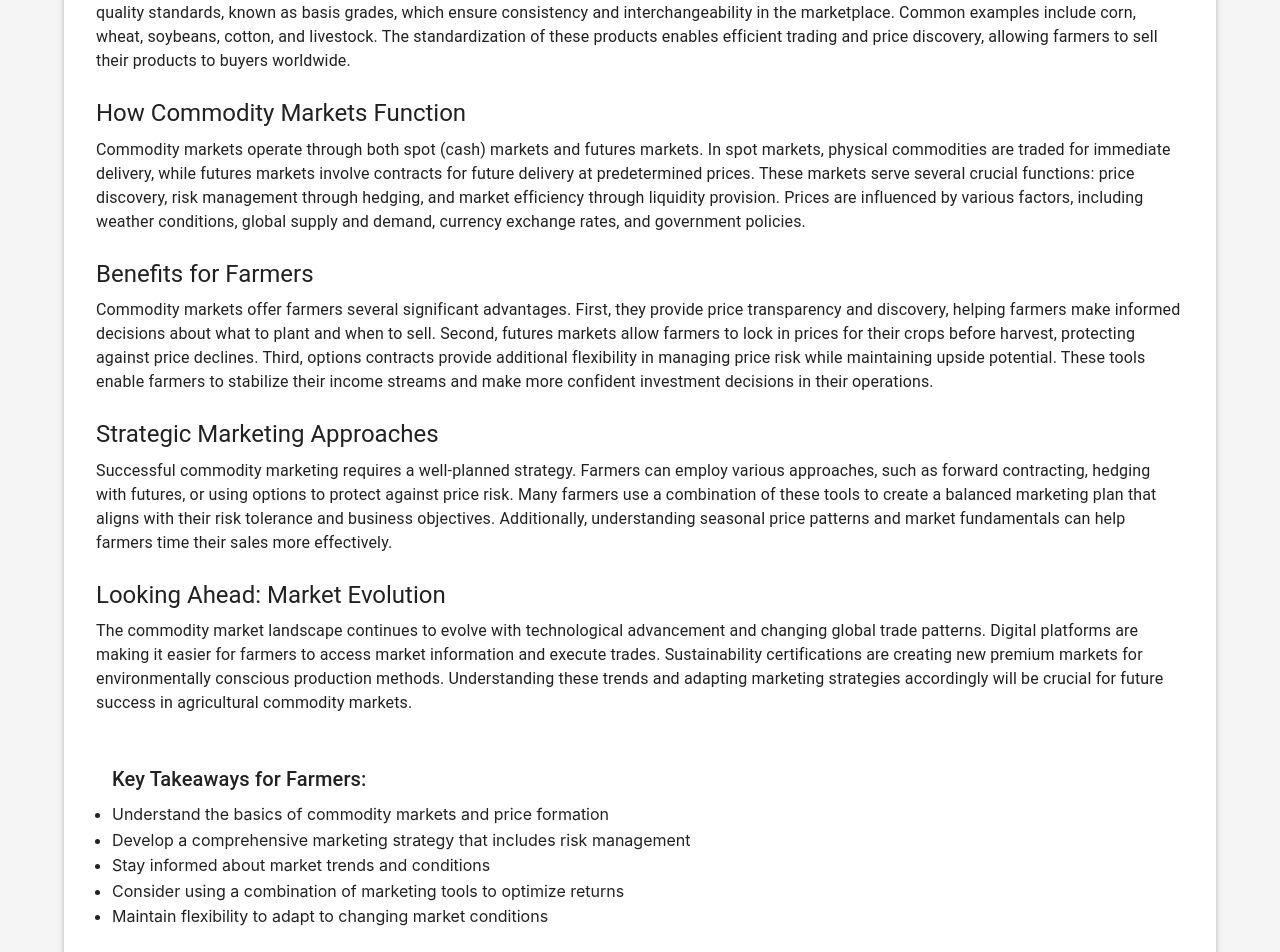
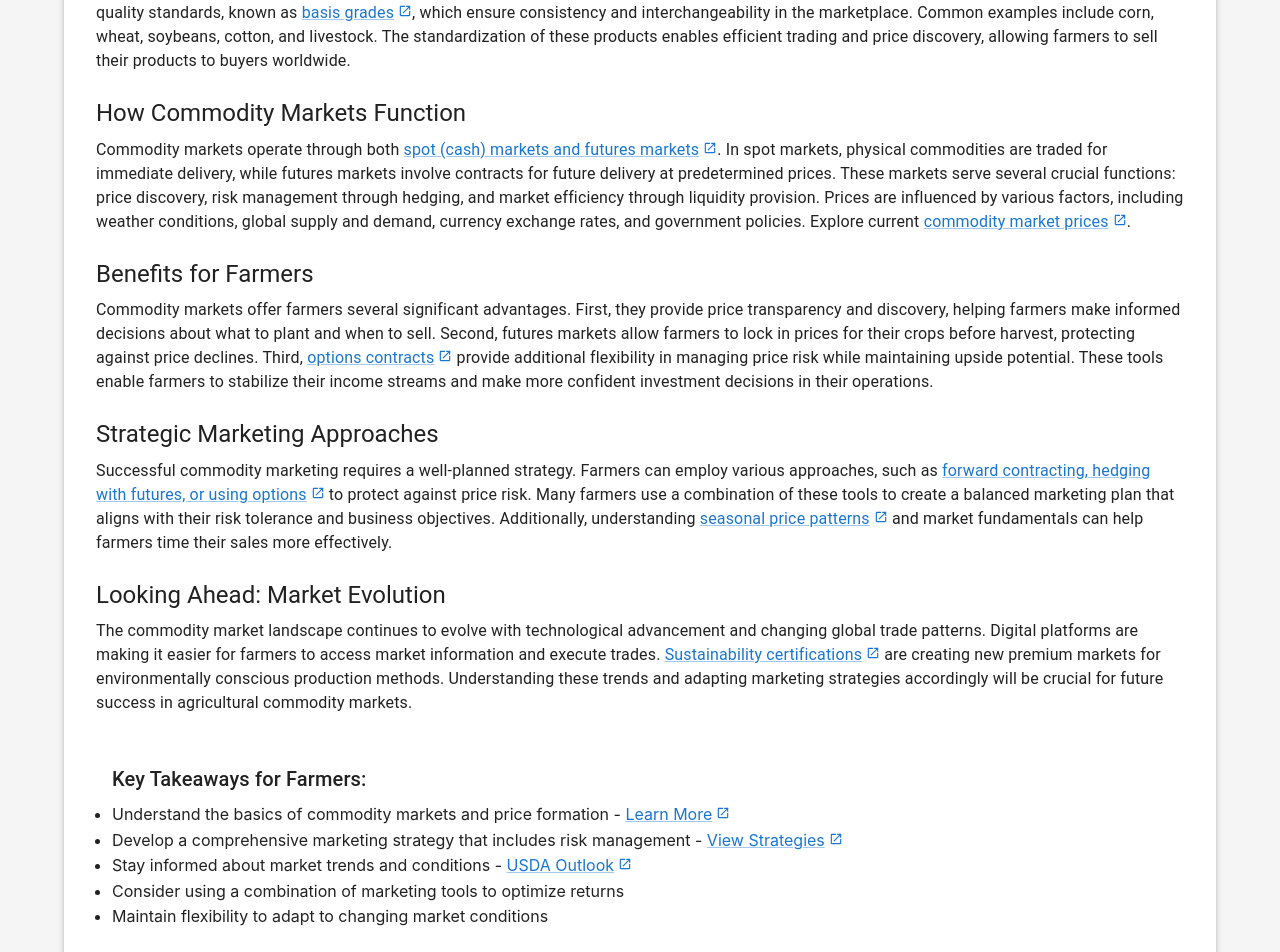
Before and after one commit to appcontentbiz/farm-wisdom, a React (Vite) app: page /resources in a window 1280 px wide. Shown: the part 2060-3012 px from the top of the page. Built offline with nearby package versions, Linux system fonts and the light colour scheme; no server answers.

Commit message:
feat: Add interactive links to commodities article

```diff
--- a/src/pages/Resources.jsx
+++ b/src/pages/Resources.jsx
@@ -11,11 +11,13 @@ import {
   Button,
   Tabs,
   Tab,
+  Link,
 } from '@mui/material';
 import SchoolIcon from '@mui/icons-material/School';
 import TrendingUpIcon from '@mui/icons-material/TrendingUp';
 import PeopleIcon from '@mui/icons-material/People';
 import AgricultureIcon from '@mui/icons-material/Agriculture';
+import OpenInNewIcon from '@mui/icons-material/OpenInNew';
 
 const Resources = () => {
   const [selectedTab, setSelectedTab] = React.useState(0);
@@ -200,7 +202,7 @@ const Resources = () => {
           </Typography>
 
           <Typography variant="body1" paragraph>
-            Agricultural commodities form the backbone of global trade and represent a crucial opportunity for farmers to maximize their profits. These standardized agricultural products—ranging from grains and oilseeds to livestock and dairy—are traded on specialized markets that operate under specific rules and mechanisms. Understanding how commodity markets work is essential for modern farmers looking to optimize their revenue streams and manage risk effectively.
+            Agricultural commodities form the backbone of global trade and represent a crucial opportunity for farmers to maximize their profits. These standardized agricultural products—ranging from grains and oilseeds to livestock and dairy—are traded on specialized markets that operate under specific rules and mechanisms. Understanding how commodity markets work is essential for modern farmers looking to optimize their revenue streams and manage risk effectively. Learn more about the <Link href="https://www.cmegroup.com/education/courses/introduction-to-agricultural-products" target="_blank" rel="noopener noreferrer">basics of agricultural trading<OpenInNewIcon sx={{ fontSize: 14, ml: 0.5 }} /></Link>.
           </Typography>
 
           <Typography variant="h5" gutterBottom sx={{ mt: 3 }}>
@@ -208,7 +210,7 @@ const Resources = () => {
           </Typography>
 
           <Typography variant="body1" paragraph>
-            Agricultural commodities are standardized farm products that can be bought and sold on regulated exchanges. These products must meet specific quality standards, known as basis grades, which ensure consistency and interchangeability in the marketplace. Common examples include corn, wheat, soybeans, cotton, and livestock. The standardization of these products enables efficient trading and price discovery, allowing farmers to sell their products to buyers worldwide.
+            Agricultural commodities are standardized farm products that can be bought and sold on regulated exchanges. These products must meet specific quality standards, known as <Link href="https://www.cmegroup.com/markets/agriculture" target="_blank" rel="noopener noreferrer">basis grades<OpenInNewIcon sx={{ fontSize: 14, ml: 0.5 }} /></Link>, which ensure consistency and interchangeability in the marketplace. Common examples include corn, wheat, soybeans, cotton, and livestock. The standardization of these products enables efficient trading and price discovery, allowing farmers to sell their products to buyers worldwide.
           </Typography>
 
           <Typography variant="h5" gutterBottom sx={{ mt: 3 }}>
@@ -216,7 +218,7 @@ const Resources = () => {
           </Typography>
 
           <Typography variant="body1" paragraph>
-            Commodity markets operate through both spot (cash) markets and futures markets. In spot markets, physical commodities are traded for immediate delivery, while futures markets involve contracts for future delivery at predetermined prices. These markets serve several crucial functions: price discovery, risk management through hedging, and market efficiency through liquidity provision. Prices are influenced by various factors, including weather conditions, global supply and demand, currency exchange rates, and government policies.
+            Commodity markets operate through both <Link href="https://www.cmegroup.com/education/courses/introduction-to-futures/definition-of-futures.html" target="_blank" rel="noopener noreferrer">spot (cash) markets and futures markets<OpenInNewIcon sx={{ fontSize: 14, ml: 0.5 }} /></Link>. In spot markets, physical commodities are traded for immediate delivery, while futures markets involve contracts for future delivery at predetermined prices. These markets serve several crucial functions: price discovery, risk management through hedging, and market efficiency through liquidity provision. Prices are influenced by various factors, including weather conditions, global supply and demand, currency exchange rates, and government policies. Explore current <Link href="https://www.nasdaq.com/market-activity/commodities" target="_blank" rel="noopener noreferrer">commodity market prices<OpenInNewIcon sx={{ fontSize: 14, ml: 0.5 }} /></Link>.
           </Typography>
 
           <Typography variant="h5" gutterBottom sx={{ mt: 3 }}>
@@ -224,7 +226,7 @@ const Resources = () => {
           </Typography>
 
           <Typography variant="body1" paragraph>
-            Commodity markets offer farmers several significant advantages. First, they provide price transparency and discovery, helping farmers make informed decisions about what to plant and when to sell. Second, futures markets allow farmers to lock in prices for their crops before harvest, protecting against price declines. Third, options contracts provide additional flexibility in managing price risk while maintaining upside potential. These tools enable farmers to stabilize their income streams and make more confident investment decisions in their operations.
+            Commodity markets offer farmers several significant advantages. First, they provide price transparency and discovery, helping farmers make informed decisions about what to plant and when to sell. Second, futures markets allow farmers to lock in prices for their crops before harvest, protecting against price declines. Third, <Link href="https://www.cmegroup.com/education/courses/introduction-to-options" target="_blank" rel="noopener noreferrer">options contracts<OpenInNewIcon sx={{ fontSize: 14, ml: 0.5 }} /></Link> provide additional flexibility in managing price risk while maintaining upside potential. These tools enable farmers to stabilize their income streams and make more confident investment decisions in their operations.
           </Typography>
 
           <Typography variant="h5" gutterBottom sx={{ mt: 3 }}>
@@ -232,7 +234,7 @@ const Resources = () => {
           </Typography>
 
           <Typography variant="body1" paragraph>
-            Successful commodity marketing requires a well-planned strategy. Farmers can employ various approaches, such as forward contracting, hedging with futures, or using options to protect against price risk. Many farmers use a combination of these tools to create a balanced marketing plan that aligns with their risk tolerance and business objectives. Additionally, understanding seasonal price patterns and market fundamentals can help farmers time their sales more effectively.
+            Successful commodity marketing requires a well-planned strategy. Farmers can employ various approaches, such as <Link href="https://www.cmegroup.com/education/courses/hedging-with-futures-and-options" target="_blank" rel="noopener noreferrer">forward contracting, hedging with futures, or using options<OpenInNewIcon sx={{ fontSize: 14, ml: 0.5 }} /></Link> to protect against price risk. Many farmers use a combination of these tools to create a balanced marketing plan that aligns with their risk tolerance and business objectives. Additionally, understanding <Link href="https://www.cmegroup.com/education/courses/understanding-seasonal-spreads" target="_blank" rel="noopener noreferrer">seasonal price patterns<OpenInNewIcon sx={{ fontSize: 14, ml: 0.5 }} /></Link> and market fundamentals can help farmers time their sales more effectively.
           </Typography>
 
           <Typography variant="h5" gutterBottom sx={{ mt: 3 }}>
@@ -240,7 +242,7 @@ const Resources = () => {
           </Typography>
 
           <Typography variant="body1" paragraph>
-            The commodity market landscape continues to evolve with technological advancement and changing global trade patterns. Digital platforms are making it easier for farmers to access market information and execute trades. Sustainability certifications are creating new premium markets for environmentally conscious production methods. Understanding these trends and adapting marketing strategies accordingly will be crucial for future success in agricultural commodity markets.
+            The commodity market landscape continues to evolve with technological advancement and changing global trade patterns. Digital platforms are making it easier for farmers to access market information and execute trades. <Link href="https://www.usda.gov/topics/organic" target="_blank" rel="noopener noreferrer">Sustainability certifications<OpenInNewIcon sx={{ fontSize: 14, ml: 0.5 }} /></Link> are creating new premium markets for environmentally conscious production methods. Understanding these trends and adapting marketing strategies accordingly will be crucial for future success in agricultural commodity markets.
           </Typography>
 
           <Box sx={{ mt: 4, p: 2, bgcolor: 'background.paper', borderRadius: 1 }}>
@@ -248,9 +250,9 @@ const Resources = () => {
               Key Takeaways for Farmers:
             </Typography>
             <ul>
-              <li>Understand the basics of commodity markets and price formation</li>
-              <li>Develop a comprehensive marketing strategy that includes risk management</li>
-              <li>Stay informed about market trends and conditions</li>
+              <li>Understand the basics of commodity markets and price formation - <Link href="https://www.cmegroup.com/education/courses/introduction-to-agricultural-products/learn-about-agricultural-products.html" target="_blank" rel="noopener noreferrer">Learn More<OpenInNewIcon sx={{ fontSize: 14, ml: 0.5 }} /></Link></li>
+              <li>Develop a comprehensive marketing strategy that includes risk management - <Link href="https://www.cmegroup.com/education/courses/hedging-with-futures-and-options/developing-a-hedging-strategy.html" target="_blank" rel="noopener noreferrer">View Strategies<OpenInNewIcon sx={{ fontSize: 14, ml: 0.5 }} /></Link></li>
+              <li>Stay informed about market trends and conditions - <Link href="https://www.ers.usda.gov/topics/farm-economy/commodity-outlook/" target="_blank" rel="noopener noreferrer">USDA Outlook<OpenInNewIcon sx={{ fontSize: 14, ml: 0.5 }} /></Link></li>
               <li>Consider using a combination of marketing tools to optimize returns</li>
               <li>Maintain flexibility to adapt to changing market conditions</li>
             </ul>
@@ -476,7 +478,7 @@ const Resources = () => {
           </Typography>
 
           <Typography variant="body1" paragraph>
-            Agricultural commodities form the backbone of global trade and represent a crucial opportunity for farmers to maximize their profits. These standardized agricultural products—ranging from grains and oilseeds to livestock and dairy—are traded on specialized markets that operate under specific rules and mechanisms. Understanding how commodity markets work is essential for modern farmers looking to optimize their revenue streams and manage risk effectively.
+            Agricultural commodities form the backbone of global trade and represent a crucial opportunity for farmers to maximize their profits. These standardized agricultural products—ranging from grains and oilseeds to livestock and dairy—are traded on specialized markets that operate under specific rules and mechanisms. Understanding how commodity markets work is essential for modern farmers looking to optimize their revenue streams and manage risk effectively. Learn more about the <Link href="https://www.cmegroup.com/education/courses/introduction-to-agricultural-products" target="_blank" rel="noopener noreferrer">basics of agricultural trading<OpenInNewIcon sx={{ fontSize: 14, ml: 0.5 }} /></Link>.
           </Typography>
 
           <Typography variant="h5" gutterBottom sx={{ mt: 3 }}>
@@ -484,7 +486,7 @@ const Resources = () => {
           </Typography>
 
           <Typography variant="body1" paragraph>
-            Agricultural commodities are standardized farm products that can be bought and sold on regulated exchanges. These products must meet specific quality standards, known as basis grades, which ensure consistency and interchangeability in the marketplace. Common examples include corn, wheat, soybeans, cotton, and livestock. The standardization of these products enables efficient trading and price discovery, allowing farmers to sell their products to buyers worldwide.
+            Agricultural commodities are standardized farm products that can be bought and sold on regulated exchanges. These products must meet specific quality standards, known as <Link href="https://www.cmegroup.com/markets/agriculture" target="_blank" rel="noopener noreferrer">basis grades<OpenInNewIcon sx={{ fontSize: 14, ml: 0.5 }} /></Link>, which ensure consistency and interchangeability in the marketplace. Common examples include corn, wheat, soybeans, cotton, and livestock. The standardization of these products enables efficient trading and price discovery, allowing farmers to sell their products to buyers worldwide.
           </Typography>
 
           <Typography variant="h5" gutterBottom sx={{ mt: 3 }}>
@@ -492,7 +494,7 @@ const Resources = () => {
           </Typography>
 
           <Typography variant="body1" paragraph>
-            Commodity markets operate through both spot (cash) markets and futures markets. In spot markets, physical commodities are traded for immediate delivery, while futures markets involve contracts for future delivery at predetermined prices. These markets serve several crucial functions: price discovery, risk management through hedging, and market efficiency through liquidity provision. Prices are influenced by various factors, including weather conditions, global supply and demand, currency exchange rates, and government policies.
+            Commodity markets operate through both <Link href="https://www.cmegroup.com/education/courses/introduction-to-futures/definition-of-futures.html" target="_blank" rel="noopener noreferrer">spot (cash) markets and futures markets<OpenInNewIcon sx={{ fontSize: 14, ml: 0.5 }} /></Link>. In spot markets, physical commodities are traded for immediate delivery, while futures markets involve contracts for future delivery at predetermined prices. These markets serve several crucial functions: price discovery, risk management through hedging, and market efficiency through liquidity provision. Prices are influenced by various factors, including weather conditions, global supply and demand, currency exchange rates, and government policies. Explore current <Link href="https://www.nasdaq.com/market-activity/commodities" target="_blank" rel="noopener noreferrer">commodity market prices<OpenInNewIcon sx={{ fontSize: 14, ml: 0.5 }} /></Link>.
           </Typography>
 
           <Typography variant="h5" gutterBottom sx={{ mt: 3 }}>
@@ -500,7 +502,7 @@ const Resources = () => {
           </Typography>
 
           <Typography variant="body1" paragraph>
-            Commodity markets offer farmers several significant advantages. First, they provide price transparency and discovery, helping farmers make informed decisions about what to plant and when to sell. Second, futures markets allow farmers to lock in prices for their crops before harvest, protecting against price declines. Third, options contracts provide additional flexibility in managing price risk while maintaining upside potential. These tools enable farmers to stabilize their income streams and make more confident investment decisions in their operations.
+            Commodity markets offer farmers several significant advantages. First, they provide price transparency and discovery, helping farmers make informed decisions about what to plant and when to sell. Second, futures markets allow farmers to lock in prices for their crops before harvest, protecting against price declines. Third, <Link href="https://www.cmegroup.com/education/courses/introduction-to-options" target="_blank" rel="noopener noreferrer">options contracts<OpenInNewIcon sx={{ fontSize: 14, ml: 0.5 }} /></Link> provide additional flexibility in managing price risk while maintaining upside potential. These tools enable farmers to stabilize their income streams and make more confident investment decisions in their operations.
           </Typography>
 
           <Typography variant="h5" gutterBottom sx={{ mt: 3 }}>
@@ -508,7 +510,7 @@ const Resources = () => {
           </Typography>
 
           <Typography variant="body1" paragraph>
-            Successful commodity marketing requires a well-planned strategy. Farmers can employ various approaches, such as forward contracting, hedging with futures, or using options to protect against price risk. Many farmers use a combination of these tools to create a balanced marketing plan that aligns with their risk tolerance and business objectives. Additionally, understanding seasonal price patterns and market fundamentals can help farmers time their sales more effectively.
+            Successful commodity marketing requires a well-planned strategy. Farmers can employ various approaches, such as <Link href="https://www.cmegroup.com/education/courses/hedging-with-futures-and-options" target="_blank" rel="noopener noreferrer">forward contracting, hedging with futures, or using options<OpenInNewIcon sx={{ fontSize: 14, ml: 0.5 }} /></Link> to protect against price risk. Many farmers use a combination of these tools to create a balanced marketing plan that aligns with their risk tolerance and business objectives. Additionally, understanding <Link href="https://www.cmegroup.com/education/courses/understanding-seasonal-spreads" target="_blank" rel="noopener noreferrer">seasonal price patterns<OpenInNewIcon sx={{ fontSize: 14, ml: 0.5 }} /></Link> and market fundamentals can help farmers time their sales more effectively.
           </Typography>
 
           <Typography variant="h5" gutterBottom sx={{ mt: 3 }}>
@@ -516,7 +518,7 @@ const Resources = () => {
           </Typography>
 
           <Typography variant="body1" paragraph>
-            The commodity market landscape continues to evolve with technological advancement and changing global trade patterns. Digital platforms are making it easier for farmers to access market information and execute trades. Sustainability certifications are creating new premium markets for environmentally conscious production methods. Understanding these trends and adapting marketing strategies accordingly will be crucial for future success in agricultural commodity markets.
+            The commodity market landscape continues to evolve with technological advancement and changing global trade patterns. Digital platforms are making it easier for farmers to access market information and execute trades. <Link href="https://www.usda.gov/topics/organic" target="_blank" rel="noopener noreferrer">Sustainability certifications<OpenInNewIcon sx={{ fontSize: 14, ml: 0.5 }} /></Link> are creating new premium markets for environmentally conscious production methods. Understanding these trends and adapting marketing strategies accordingly will be crucial for future success in agricultural commodity markets.
           </Typography>
 
           <Box sx={{ mt: 4, p: 2, bgcolor: 'background.paper', borderRadius: 1 }}>
@@ -524,9 +526,9 @@ const Resources = () => {
               Key Takeaways for Farmers:
             </Typography>
             <ul>
-              <li>Understand the basics of commodity markets and price formation</li>
-              <li>Develop a comprehensive marketing strategy that includes risk management</li>
-              <li>Stay informed about market trends and conditions</li>
+              <li>Understand the basics of commodity markets and price formation - <Link href="https://www.cmegroup.com/education/courses/introduction-to-agricultural-products/learn-about-agricultural-products.html" target="_blank" rel="noopener noreferrer">Learn More<OpenInNewIcon sx={{ fontSize: 14, ml: 0.5 }} /></Link></li>
+              <li>Develop a comprehensive marketing strategy that includes risk management - <Link href="https://www.cmegroup.com/education/courses/hedging-with-futures-and-options/developing-a-hedging-strategy.html" target="_blank" rel="noopener noreferrer">View Strategies<OpenInNewIcon sx={{ fontSize: 14, ml: 0.5 }} /></Link></li>
+              <li>Stay informed about market trends and conditions - <Link href="https://www.ers.usda.gov/topics/farm-economy/commodity-outlook/" target="_blank" rel="noopener noreferrer">USDA Outlook<OpenInNewIcon sx={{ fontSize: 14, ml: 0.5 }} /></Link></li>
               <li>Consider using a combination of marketing tools to optimize returns</li>
               <li>Maintain flexibility to adapt to changing market conditions</li>
             </ul>
```
